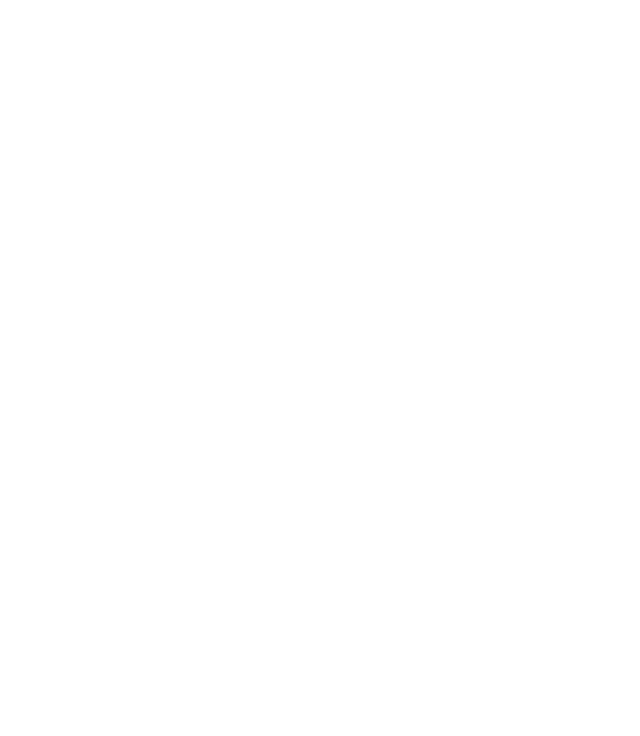
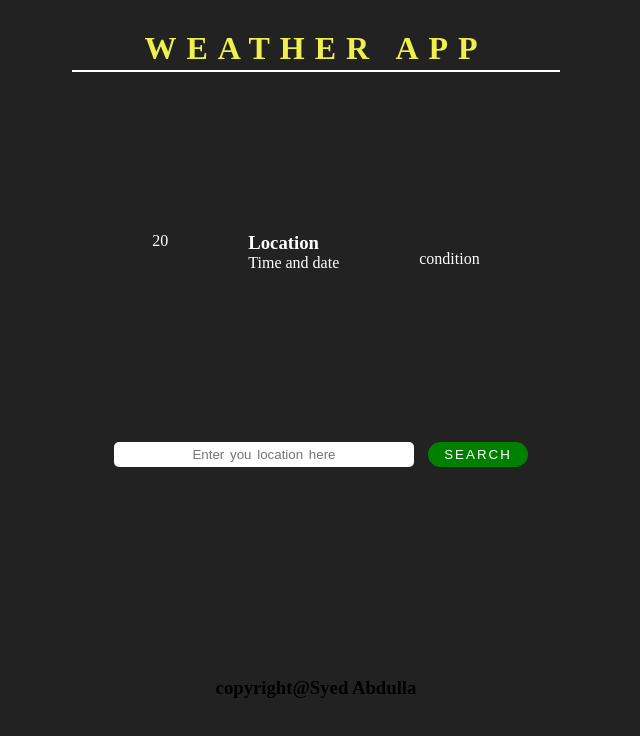
Before and after one commit to syabdull/Weather, a plain HTML site: page index.html in a window 1280 px wide. Shown: the whole page, without its empty margins (324-964 px from the left). Drawn offline with Linux system fonts and the light colour scheme.

Commit message:
ui for desktop

```diff
--- a/index.html
+++ b/index.html
@@ -6,6 +6,30 @@
     <title>weather App</title>
     <link rel="stylesheet" href="style.css" />
   </head>
-  <body></body>
+  <body>
+    <header>
+      <h1>WEATHER APP</h1>
+    </header>
+    <div class="container">
+      <div class="temp cont">
+        <p>20</p>
+      </div>
+      <div class="location_time_date cont">
+        <h3>Location</h3>
+        <p>Time and date</p>
+      </div>
+      <div class="condition cont">
+        <img src="" alt="" />
+        <p>condition</p>
+      </div>
+    </div>
+    <div class="search_container">
+      <input type="text" placeholder="Enter you location here" />
+      <button>SEARCH</button>
+    </div>
+    <footer>
+      <h3>copyright@Syed Abdulla</h3>
+    </footer>
+  </body>
   <script src="script.js"></script>
 </html>
--- a/style.css
+++ b/style.css
@@ -3,3 +3,59 @@
   padding: 0px;
   box-sizing: border-box;
 }
+body {
+  background-color: #232222;
+  color: white;
+}
+header {
+  text-align: center;
+  letter-spacing: 10px;
+  color: #efef4d;
+  margin: 30px;
+}
+header h1 {
+  width: 40%;
+  margin: auto;
+  padding-bottom: 3px;
+  border-bottom: 2px solid white;
+}
+.container {
+  display: flex;
+  justify-content: center;
+  margin-top: 15vh;
+}
+.cont {
+  margin: 40px;
+}
+.search_container {
+  text-align: center;
+  margin-top: 15vh;
+}
+input {
+  width: 300px;
+  padding: 5px;
+  margin: 10px;
+  text-align: center;
+  border: none;
+  border-radius: 5px;
+  outline: none;
+  word-spacing: 2px;
+}
+button {
+  width: 100px;
+  background-color: green;
+  color: white;
+  padding: 5px;
+  border: none;
+  border-radius: 20px;
+  letter-spacing: 2px;
+}
+button:hover {
+  background-color: white;
+  color: black;
+}
+footer {
+  margin-top: 25vh;
+  text-align: center;
+  color: black;
+}
```
